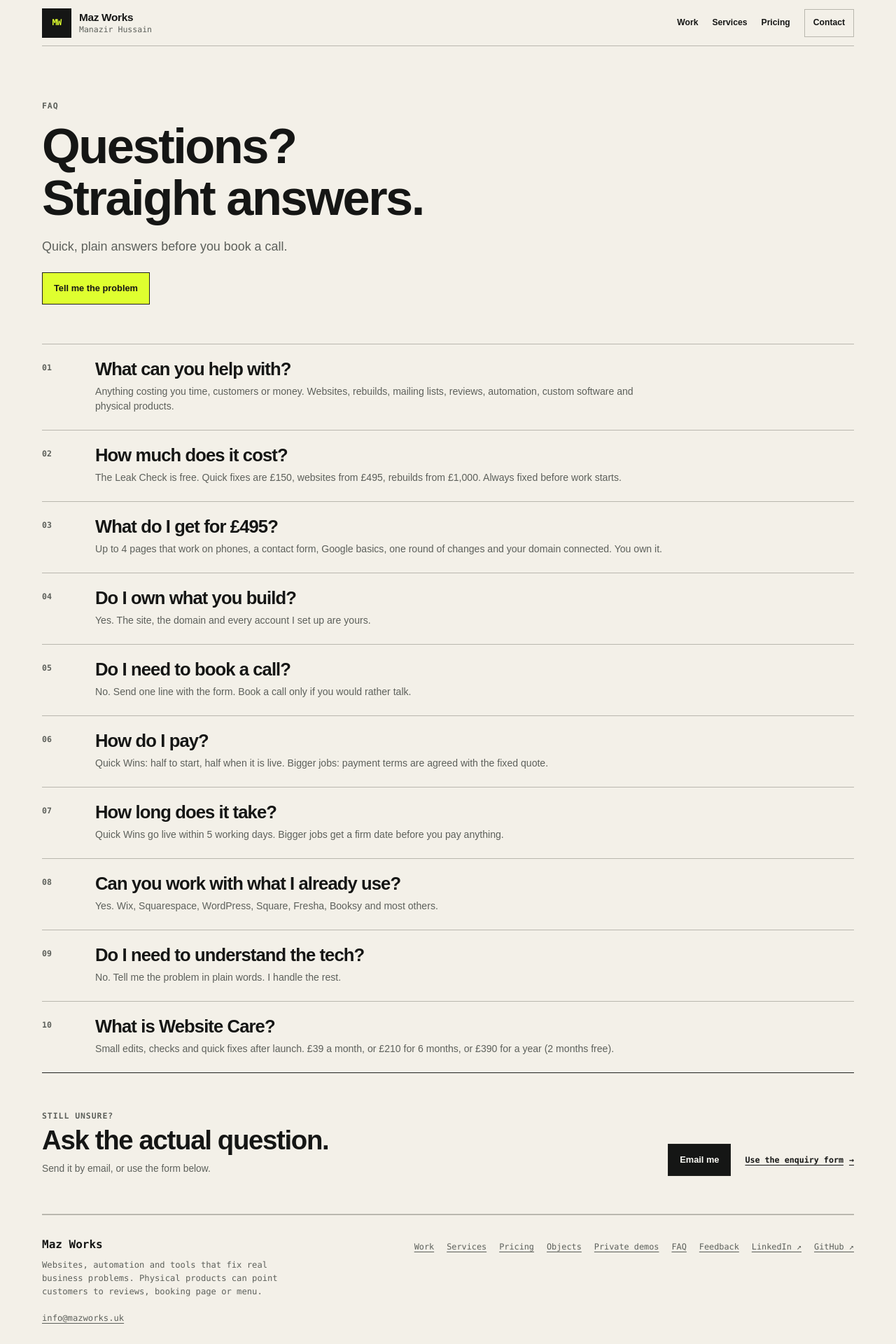
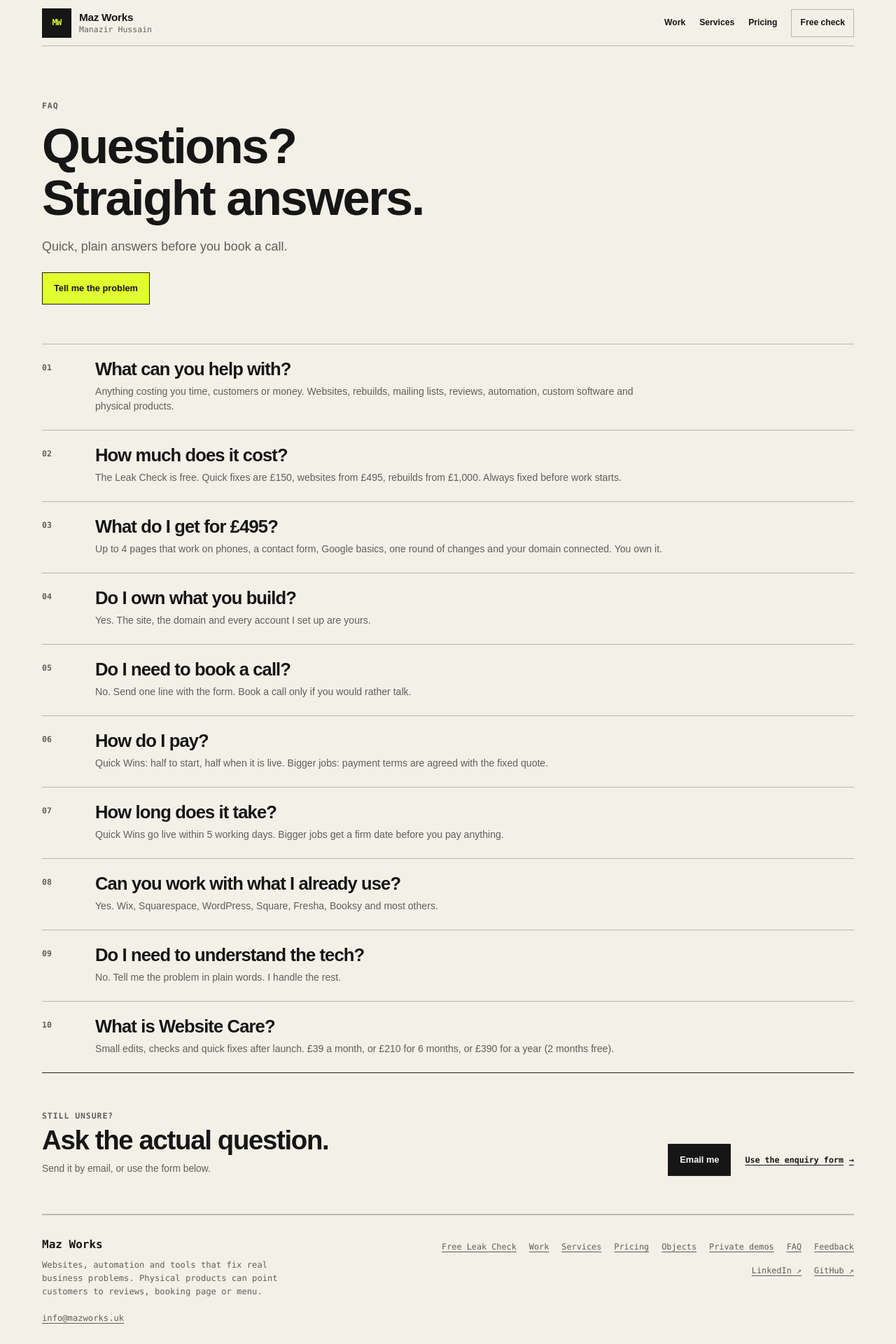
Before and after one commit to manazoid4/mazos-site, a Next.js app: page /faq in a window 1280 px wide. Shown: the top 1920 px of the page at 70% size. Built offline with nearby package versions, Linux system fonts and the light colour scheme.

Commit message:
Surface the free Leak Check in site chrome

```diff
--- a/app/site-chrome.tsx
+++ b/app/site-chrome.tsx
@@ -11,7 +11,7 @@ export function SiteHeader() {
         <a href="/#work">Work</a>
         <a href="/#services">Services</a>
         <a href="/#pricing">Pricing</a>
-        <a className="mw-nav-cta" href="/#contact">Contact</a>
+        <a className="mw-nav-cta" href="/leak-check">Free check</a>
       </nav>
     </header>
   );
@@ -27,6 +27,7 @@ export function SiteFooter() {
       </div>
 
       <nav className="mw-footer-links" aria-label="Maz Works links">
+        <a href="/leak-check">Free Leak Check</a>
         <a href="/#work">Work</a>
         <a href="/#services">Services</a>
         <a href="/#pricing">Pricing</a>
```
